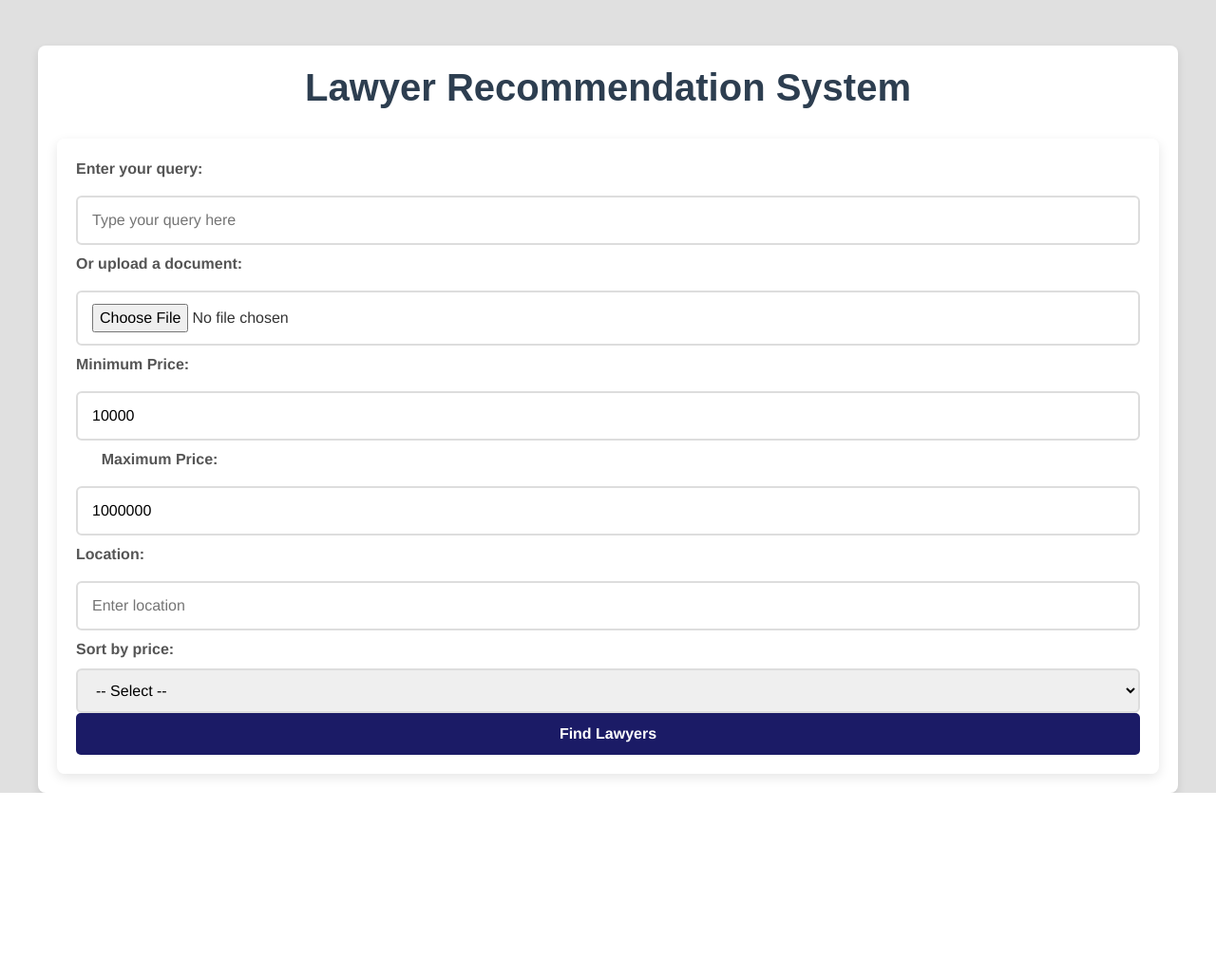
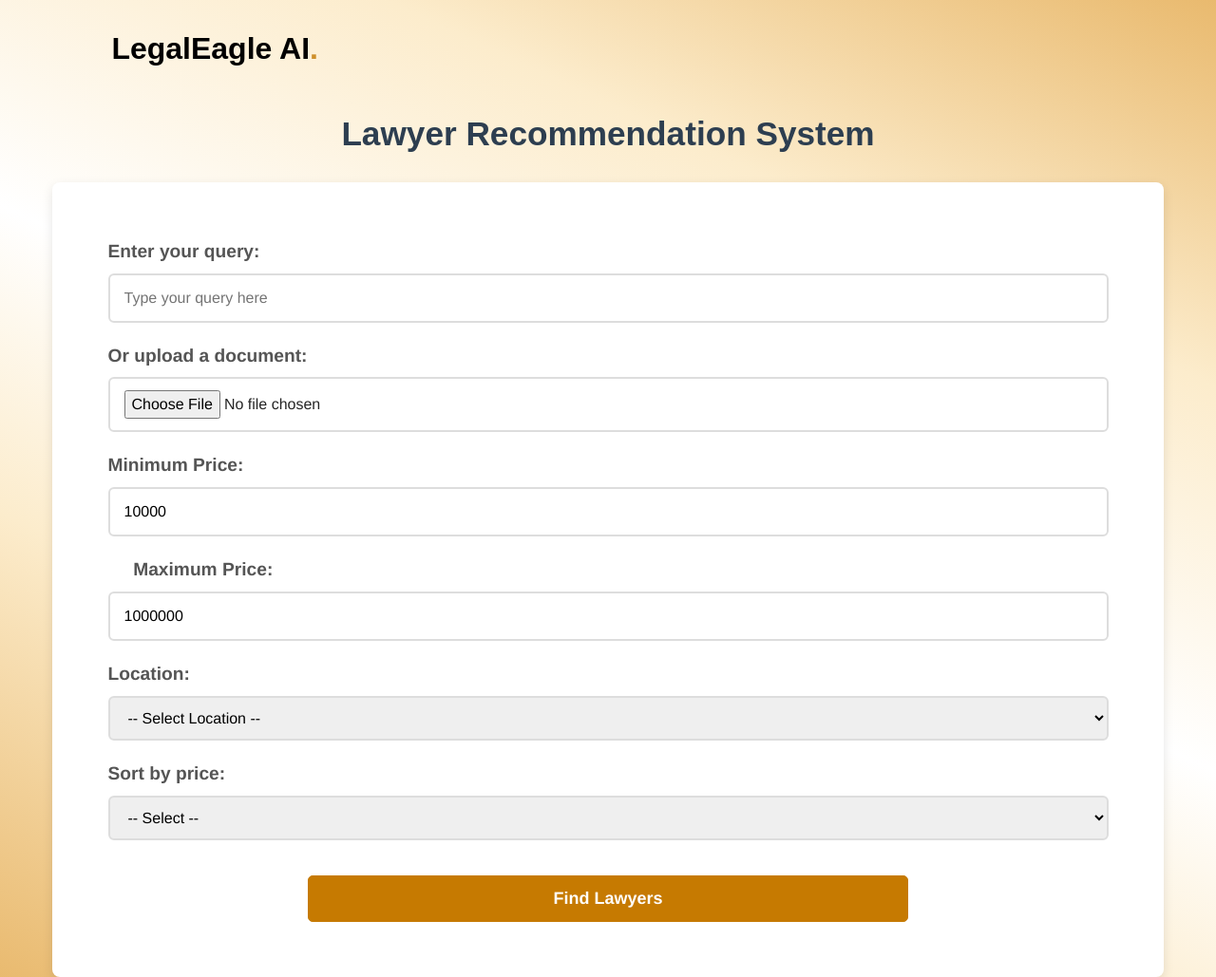
Before and after one commit to hajeraali/LegalEagleAI-majorproject, a Flask app: page /recommend_lawyers in a window 1280 px wide. Shown: the whole page at 95% size. Before the commit the page ends 835 px from the top, so only its background shows below. Run offline with Flask 2, Linux system fonts and the light colour scheme; parts of the project's set-up code (start-up, migrations or seed data) failed here and were passed over; some libraries are stand-ins or nearby versions.

Commit message:
recc styling

```diff
--- a/static/styles.css
+++ b/static/styles.css
@@ -2,15 +2,15 @@
 /* General Body Styling */
 body {
     font-family: 'Helvetica Neue', Arial, sans-serif;
-    background-color: #e0e0e0;  /* Slightly darker background */
-    color: #333;
+    background: #ffffff;
+    background: linear-gradient(25deg,rgba(230, 176, 90, 0.87) 0%, rgba(252, 236, 204, 1) 30%, rgba(255, 255, 255, 1) 50%, rgba(252, 236, 204, 1) 75%, rgba(230, 176, 90, 0.88) 100%);
+    color: #252525;
 }
 
 /* Container and Header */
 .container {
     max-width: 1200px;
     margin: auto;
-    padding: 20px;
 }
 h1, h2 {
     font-family: 'Montserrat', sans-serif;
@@ -22,38 +22,44 @@ h1, h2 {
 
 /* Form Styling */
 form {
-    background-color: #ffffff71;
-    padding: 20px;
+    background-color: #ffffff;
+    padding: 5%;
     border-radius: 8px;
     box-shadow: 0 4px 12px rgba(0, 0, 0, 0.1);
 }
 .form-group label {
     font-weight: 600;
+    font-size: 20%;
     color: #2d3e50;
 }
 .form-control, .form-control-file, .form-control-range, .form-control select {
     border: 1px solid #ddd;
     border-radius: 4px;
     box-shadow: inset 0 2px 4px rgba(0, 0, 0, 0.05);
+    padding-bottom: 10%;
 }
 .form-control:focus {
-    border-color: #4273b3;
+    border-color: rgb(0, 25, 66);
     box-shadow: 0 0 4px rgba(66, 115, 179, 0.3);
 }
 
 /* Button Styling */
 button, .btn-primary {
-    background-color: rgb(27, 27, 102);
-    border-color: rgb(27, 27, 102);
+    background-color: #c67a01;
+    border-color: #c67a01;
     color: #fff;
     padding: 10px 20px;
-    font-weight: 600;
+    font-weight:bolder;
+    font-size: large;
     border-radius: 5px;
     transition: all 0.3s ease;
+    display: block;
+    margin: auto;
 }
 button:hover, .btn-primary:hover {
-    background-color: #355a8e;
-    border-color: #355a8e;
+    background-color: #e6ac4e;
+    border-color: #e6ac4e;
+    color: #333;
 }
 
 /* Price Range Display */
--- a/templates/dashboard.html
+++ b/templates/dashboard.html
@@ -47,7 +47,7 @@
             <div class="col-auto">
                 <h1 class="mb-0">
                     <a href="{{ url_for('index') }}" class="h2 mb-0" style="color: black;">
-                        <strong>LegalEagle AI<span class="text-primary">.</span></strong>
+                        <strong>LegalEagle AI<span style="color: #ce902b;" >.</span></strong>
                     </a>
                 </h1>
             </div>
--- a/templates/recommend_lawyers.html
+++ b/templates/recommend_lawyers.html
@@ -13,20 +13,9 @@
             padding: 0;
         }
 
-        .container {
-            width: 80%;
-            max-width: 600px;
-            margin: 50px auto;
-            padding: 30px;
-            background-color: #fff;
-            box-shadow: 0 4px 8px rgba(0, 0, 0, 0.1);
-            border-radius: 8px;
-            font-size: 16px;
-        }
-
         h1 {
             text-align: center;
-            color: #4273b3;
+            color: #1e1e1e;
             font-size: 2.5rem;
             margin-bottom: 30px;
         }
@@ -36,12 +25,13 @@
             margin-bottom: 8px;
             display: block;
             color: #555;
+            font-size: 120%;
         }
 
         input[type="text"], input[type="number"], input[type="file"], select {
             width: 100%;
             padding: 12px 15px;
-            margin: 8px 0;
+            margin-bottom: 2%;
             border: 2px solid #ddd;
             border-radius: 6px;
             box-sizing: border-box;
@@ -50,24 +40,8 @@
         }
 
         input[type="text"]:focus, input[type="number"]:focus, select:focus {
-            border-color: #4273b3;
+            border-color: #916622;
             outline: none;
-        }
-
-        button {
-            width: 100%;
-            padding: 15px;
-            background-color: #4273b3;
-            color: #fff;
-            border: none;
-            border-radius: 6px;
-            font-size: 1.2rem;
-            cursor: pointer;
-            transition: all 0.3s;
-        }
-
-        button:hover {
-            background-color: #365f8f;
         }
 
         .form-row {
@@ -94,10 +68,22 @@
     <link rel="stylesheet" href="https://maxcdn.bootstrapcdn.com/bootstrap/4.5.2/css/bootstrap.min.css">
     <link rel="stylesheet" href="styles.css">
     <link rel="stylesheet" href="{{ url_for('static', filename='styles.css') }}">
+
 </head>
 <body>
+    <div class="site-navbar mt-4">
+        <div class="row d-flex justify-content-between align-items-center" style="margin-left: 8% ; margin-right: 8%">
+            <div class="col-auto">
+                <h1 class="mb-0">
+                    <a href="{{ url_for('afterlogin') }}" class="h2 mb-0" style="color: black;">
+                        <strong>LegalEagle AI<span style="color: #ce902b;">.</span></strong>
+                    </a>
+                </h1>
+            </div>
+        </div>
+    </div>
     <div class="container mt-5">
-        <h1 class="text-center">Lawyer Recommendation System</h1>
+        <h1 class="text-center" style="font-size:220%; padding-top: 0px">Lawyer Recommendation System</h1>
         <form method="POST" enctype="multipart/form-data">
             <!-- Typed Query -->
             <label for="query">Enter your query:</label>
@@ -114,20 +100,33 @@
             <label for="max_price">Maximum Price:</label>
             <input type="number" id="max_price" name="max_price" step="0.01"><br>
 
-            <!-- Location -->
+            <!-- Location Dropdown -->
             <label for="location">Location:</label>
-            <input type="text" id="location" name="location" placeholder="Enter location"><br>
+            <select id="location" name="location" style="margin-bottom: 2%;">
+                <option value="">-- Select Location --</option>
+                <option value="Ahmedabad">Ahmedabad</option>
+                <option value="Bangalore">Bangalore</option>
+                <option value="Chennai">Chennai</option>
+                <option value="Delhi">Delhi</option>
+                <option value="Hyderabad">Hyderabad</option>
+                <option value="Jaipur">Jaipur</option>
+                <option value="Kolkata">Kolkata</option>
+                <option value="Lucknow">Lucknow</option>
+                <option value="Mumbai">Mumbai</option>
+                <option value="Pune">Pune</option>
+            </select>
+
 
             <!-- Sort Order -->
             <label for="sort_order">Sort by price:</label>
-            <select id="sort_order" name="sort_order">
+            <select id="sort_order" name="sort_order" style="margin-bottom: 2%;">
                 <option value="">-- Select --</option>
                 <option value="low_to_high">Low to High</option>
                 <option value="high_to_low">High to Low</option>
             </select>
 
             <!-- Submit Button --><br>
-            <button type="submit">Find Lawyers</button>
+            <button class="btn btn-primary mt-3" type="submit" style="width: 60%;">Find Lawyers</button>
         </form>
 
         <script>
@@ -159,33 +158,55 @@ document.addEventListener('DOMContentLoaded', () => {
             <h2 class="mt-5">Recommended Lawyers:</h2>
             <div class="row">
                 {% for lawyer in recommended_lawyers %}
-                    <div class="col-md-4"> <!-- Card in a responsive grid -->
-                        <div class="card">
+                <div class="col-md-4">
+                    <!-- Card (Minimal Info) -->
+                    <div class="card" data-bs-toggle="modal" data-bs-target="#lawyerModal{{ loop.index }}">
                         <div class="card-header">
                             {{ lawyer['Lawyer_name'] }}
                         </div>
-                            <div class="card-body">
+                        <div class="card-body d-flex justify-content-between align-items-center">
+                            <div>
                                 <h5 class="card-title">{{ lawyer['Practice_area'] }}</h5>
-                                <p class="card-text"><strong>Firm Name:</strong> {{ lawyer['Firm_name'] }}</p>
-                                <p class="card-text"><strong>Location:</strong> {{ lawyer['Location'] }}</p>
+                                <p class="card-text"><strong>Nominal Fees per Hearing:</strong> ₹{{ lawyer['Nominal_fees_per_hearing'] }}</p>
+                            </div>
+                            <img src="{{ url_for('static', filename='images/default-avatar.png') }}" alt="Lawyer Avatar"
+                                class="rounded-circle" style="width: 60px; height: 60px; object-fit: cover;">
+                        </div>
+                    </div>
+                </div>
 
-
-                                <p class="card-text"><strong>Years of Experience:</strong> {{ lawyer['Years_of_Experience'] }}</p>
-                                <p class="card-text"><strong>Total Cases:</strong> {{ lawyer['Total_cases'] }}</p>
-                                <p class="card-text"><strong>Successful Cases:</strong> {{ lawyer['Successful_cases'] }}</p>
-                                <p class="card-text"><strong>Affiliation:</strong> {{ lawyer['Affiliation'] }}</p>
-                                <p class="card-text"><strong>Client Reviews:</strong></p>
+                <!-- Modal (Full Info) -->
+                <div class="modal fade" id="lawyerModal{{ loop.index }}" tabindex="-1" aria-labelledby="lawyerModalLabel{{ loop.index }}" aria-hidden="true">
+                    <div class="modal-dialog modal-lg modal-dialog-centered">
+                        <div class="modal-content">
+                            <div class="modal-header">
+                                <h5 class="modal-title" id="lawyerModalLabel{{ loop.index }}">{{ lawyer['Lawyer_name'] }} - {{ lawyer['Practice_area'] }}</h5>
+                                <button type="button" class="close" data-bs-dismiss="modal" aria-label="Close"></button>
+                            </div>
+                            <div class="modal-body d-flex justify-content-between">
+                                <div>
+                                    <p><strong>Firm Name:</strong> {{ lawyer['Firm_name'] }}</p>
+                                    <p><strong>Location:</strong> {{ lawyer['Location'] }}</p>
+                                    <p><strong>Years of Experience:</strong> {{ lawyer['Years_of_Experience'] }}</p>
+                                    <p><strong>Total Cases:</strong> {{ lawyer['Total_cases'] }}</p>
+                                    <p><strong>Successful Cases:</strong> {{ lawyer['Successful_cases'] }}</p>
+                                    <p><strong>Affiliation:</strong> {{ lawyer['Affiliation'] }}</p>
+                                    <p><strong>Client Reviews:</strong></p>
                                     {% for review in lawyer['Client_reviews'].split('|') %}
                                         <div class="review">{{ review.strip() }}</div>
                                     {% endfor %}
-                                <p class="card-text"><strong>Nominal Fees per Hearing:</strong> {{ lawyer['Nominal_fees_per_hearing'] }}</p>
-
-                                 <!-- Book Appointment Button -->
-                                 <button class="btn btn-primary mt-3" data-lawyer-name="{{ lawyer['Lawyer_name'] }}" onclick="bookAppointment(this)">Book Appointment</button>
-
+                                    <p><strong>Nominal Fees per Hearing:</strong> ₹{{ lawyer['Nominal_fees_per_hearing'] }}</p>
+                                </div>
+                                <img src="{{ url_for('static', filename='images/default-avatar.png') }}" alt="Lawyer Image"
+                                    class="rounded-circle ms-3" style="width: 100px; height: 100px; object-fit: cover;">
+                            </div>
+                            <div class="modal-footer">
+                                <button class="btn btn-primary" onclick="bookAppointment(this)" data-lawyer-name="{{ lawyer['Lawyer_name'] }}">Book Appointment</button>
                             </div>
                         </div>
                     </div>
+                </div>
+
                 {% endfor %}
             </div>
         {% endif %}
@@ -202,6 +223,7 @@ document.addEventListener('DOMContentLoaded', () => {
     <script src="https://code.jquery.com/jquery-3.5.1.slim.min.js"></script>
     <script src="https://cdn.jsdelivr.net/npm/@popperjs/core@2.11.6/dist/umd/popper.min.js"></script>
     <script src="https://stackpath.bootstrapcdn.com/bootstrap/4.5.2/js/bootstrap.min.js"></script>
+    <script src="https://cdn.jsdelivr.net/npm/bootstrap@5.3.0/dist/js/bootstrap.bundle.min.js"></script>
     <script>
         function showLoadingAnimation() {
             document.querySelector('.loading').style.display = 'block'; // Show loading animation
```
Also changed, not shown: other parts of static/styles.css (+41 -2 lines). Lines whose indentation alone changed are shown as unchanged.
